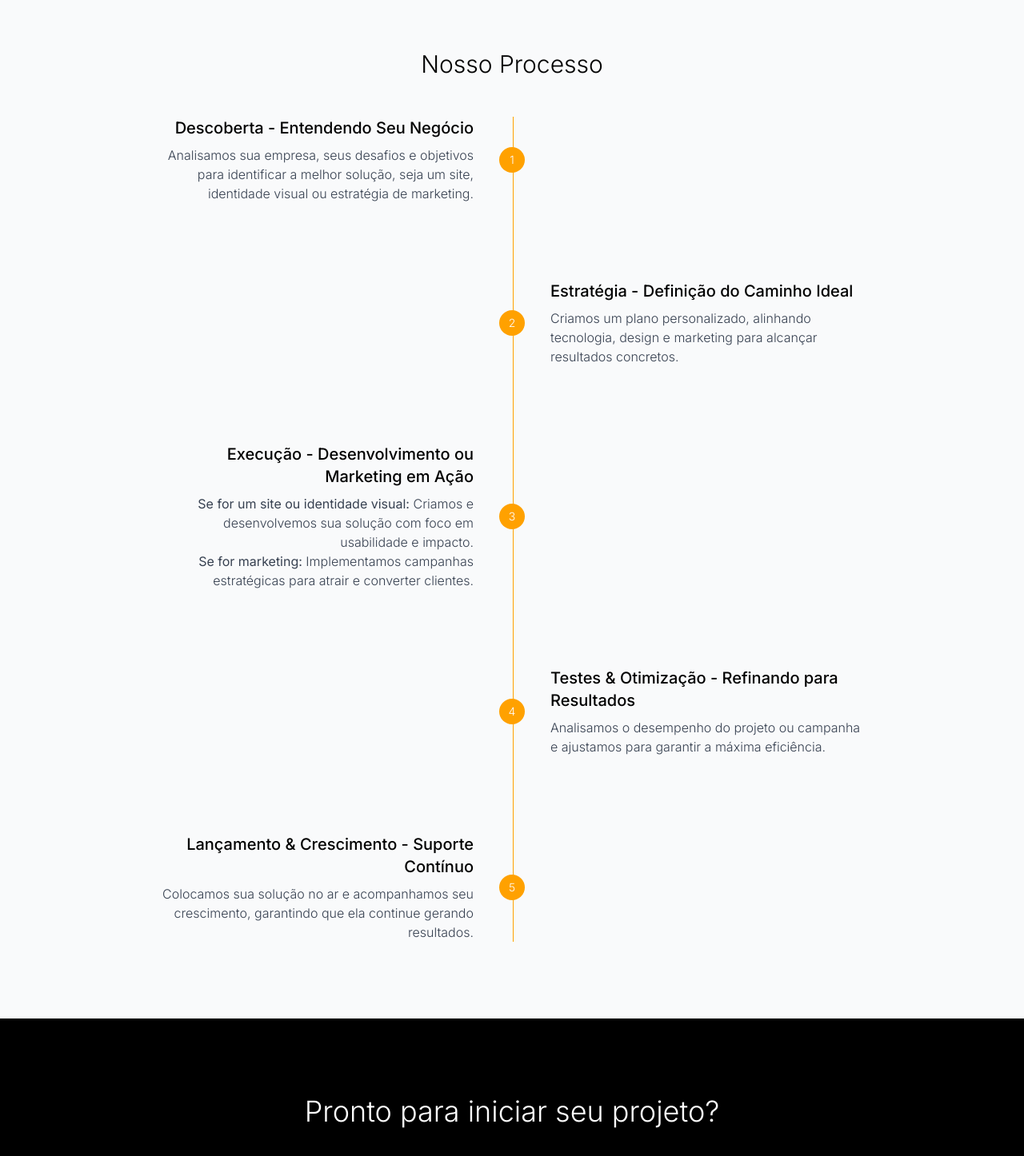
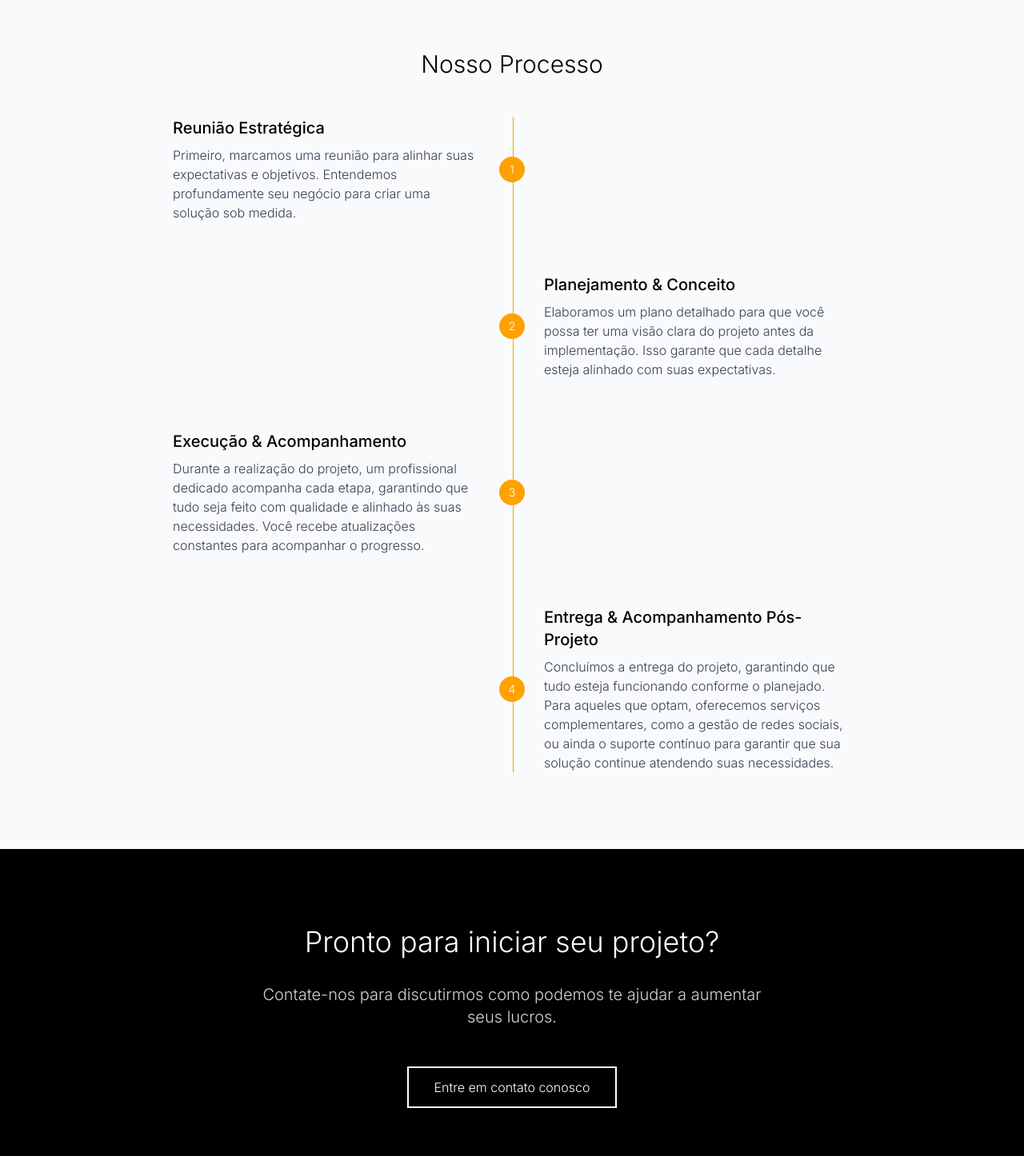
Before and after one commit to flaeronstartup/Flaeron, a React (Vite) app: page /services in a window 1280 px wide. Shown: the part 1330-2776 px from the top of the page at 80% size. Built offline with nearby package versions, Linux system fonts and the light colour scheme.

Commit message:
Add files via upload

```diff
--- a/src/components/HomePage.tsx
+++ b/src/components/HomePage.tsx
@@ -63,13 +63,13 @@ const HomePage = () => {
               ref={titleRef}
               className="text-5xl md:text-7xl font-light mb-8 opacity-0 transition-all duration-1000 translate-y-8 delay-300"
             >
-              Conectando inovação e dados para impulsionar seu negócio.
+              Transforme sua visão em resultados extraordinários
             </h1>
             <p
               ref={descriptionRef}
               className="text-xl md:text-2xl text-gray-700 mb-12 max-w-2xl opacity-0 transition-all duration-1000 translate-y-8 delay-500"
             >
-              Unimos análise de dados e criatividade para desenvolver soluções digitais que impulsionam o seu negócio.
+              Unimos análise de dados e criatividade para desenvolver soluções digitais que impulsionam seu negócio ao próximo nível. Aumente suas vendas, conquiste mais clientes e destaque-se da concorrência.
             </p>
             <div
               ref={ctaRef}
@@ -99,7 +99,7 @@ const HomePage = () => {
         </div>
         <div className="mb-6 md:mb-0">
           <h3 className="text-3xl font-bold opacity-0 translate-y-8 transition-all duration-1000 delay-500 animate__animated animate__fadeIn animate__delay-2s" style={{ color: "#ffa100" }}>
-            <span className="counter" data-target="50000">+50</span> Anos de Experiência
+            <span className="counter" data-target="50000">+5</span> Anos de Experiência
           </h3>
         </div>
       </div>
@@ -226,7 +226,7 @@ const HomePage = () => {
             to="/contact"
             className="inline-block px-8 py-3 border-2 border-white hover:bg-white hover:text-black transition-all duration-300"
           >
-            Falar com um especialista
+            Falar com um Especialista
           </Link>
         </div>
       </section>
--- a/src/components/ProjectsPage.tsx
+++ b/src/components/ProjectsPage.tsx
@@ -172,7 +172,7 @@ const ProjectsPage = () => {
         </div>
       </section>
 
-      {/* CTA */}
+      {/* CTA */}n
       <section className="py-24 bg-black text-white">
         <div className="container mx-auto px-6 text-center">
           <h2 className="text-4xl font-light mb-8">Deseja impulsionar sua marca ou negócio?</h2>
--- a/src/components/ServicesPage.tsx
+++ b/src/components/ServicesPage.tsx
@@ -40,8 +40,8 @@ const ServicesPage = () => {
             ref={headerRef}
             className="max-w-4xl mx-auto text-center opacity-0 transition-all duration-1000 translate-y-8"
           >
-            <h1 className="text-5xl font-light mb-6">Soluções tecnológicas feitas para crescer o seu negócio.</h1>
-            <p className="text-xl text-gray-700">Maximizamos o impacto de cada clique, garantindo que cada um traga valor, engajamento e crescimento para o seu negócio.
+            <h1 className="text-5xl font-light mb-6">Soluções completas para impulsionar seu negócio</h1>
+            <p className="text-xl text-gray-700">Oferecemos um conjunto abrangente de serviços digitais para transformar sua presença online e maximizar seus resultados.
             </p>
           </div>
         </div>
@@ -155,82 +155,31 @@ const ServicesPage = () => {
         <div className="absolute left-0 md:left-1/2 top-0 bottom-0 w-px bg-[#ffa100] transform md:translate-x-px hidden md:block"></div>
 
         {/* Timeline items */}
-        <div className="space-y-12 md:space-y-24">
-          {/* Item 1 */}
-          <div className="relative flex flex-col md:flex-row items-center">
-            <div className="flex-1 md:pr-8 md:text-right mb-4 md:mb-0">
-              <h3 className="text-xl font-medium mb-2">Descoberta - Entendendo Seu Negócio</h3>
-              <p className="text-gray-700">
-                Analisamos sua empresa, seus desafios e objetivos para identificar a melhor solução, seja um site, identidade visual ou estratégia de marketing.
-              </p>
+        <div className="space-y-8 md:space-y-16">
+          {[
+            { num: "1", title: "Reunião Estratégica", text: "Primeiro, marcamos uma reunião para alinhar suas expectativas e objetivos. Entendemos profundamente seu negócio para criar uma solução sob medida." },
+            { num: "2", title: "Planejamento & Conceito", text: "Elaboramos um plano detalhado para que você possa ter uma visão clara do projeto antes da implementação. Isso garante que cada detalhe esteja alinhado com suas expectativas." },
+            { num: "3", title: "Execução & Acompanhamento", text: "Durante a realização do projeto, um profissional dedicado acompanha cada etapa, garantindo que tudo seja feito com qualidade e alinhado às suas necessidades. Você recebe atualizações constantes para acompanhar o progresso." },
+            { num: "4", title: "Entrega & Acompanhamento Pós-Projeto", text: "Concluímos a entrega do projeto, garantindo que tudo esteja funcionando conforme o planejado. Para aqueles que optam, oferecemos serviços complementares, como a gestão de redes sociais, ou ainda o suporte contínuo para garantir que sua solução continue atendendo suas necessidades." },
+          ].map((step, index) => (
+            <div key={index} className={`relative flex flex-col md:flex-row items-center ${index % 2 === 0 ? '' : 'md:flex-row-reverse'}`}>
+              {/* Desktop: Alternância dos lados */}
+              <div className="flex-1 md:px-6 text-center md:text-left">
+                <h3 className="text-xl font-medium mb-2">{step.title}</h3>
+                <p className="text-gray-700">{step.text}</p>
+              </div>
+              <div className="w-8 h-8 bg-[#ffa100] rounded-full flex items-center justify-center">
+                <span className="text-white text-sm">{step.num}</span>
+              </div>
+              <div className="flex-1 md:px-6 text-center md:text-right"></div>
             </div>
-            <div className="w-8 h-8 bg-[#ffa100] rounded-full z-10 flex items-center justify-center">
-              <span className="text-white text-sm">1</span>
-            </div>
-            <div className="flex-1 md:pl-8 md:text-left"></div>
-          </div>
-
-          {/* Item 2 */}
-          <div className="relative flex flex-col md:flex-row items-center">
-            <div className="flex-1 md:pr-8 md:text-right order-1 md:order-1 mb-4 md:mb-0"></div>
-            <div className="w-8 h-8 bg-[#ffa100] rounded-full z-10 flex items-center justify-center order-2 md:order-2">
-              <span className="text-white text-sm">2</span>
-            </div>
-            <div className="flex-1 md:pl-8 md:text-left order-3 md:order-3">
-              <h3 className="text-xl font-medium mb-2">Estratégia - Definição do Caminho Ideal</h3>
-              <p className="text-gray-700">
-                Criamos um plano personalizado, alinhando tecnologia, design e marketing para alcançar resultados concretos.
-              </p>
-            </div>
-          </div>
-
-          {/* Item 3 */}
-          <div className="relative flex flex-col md:flex-row items-center">
-            <div className="flex-1 md:pr-8 md:text-right mb-4 md:mb-0">
-              <h3 className="text-xl font-medium mb-2">Execução - Desenvolvimento ou Marketing em Ação</h3>
-              <p className="text-gray-700">
-                <strong>Se for um site ou identidade visual:</strong> Criamos e desenvolvemos sua solução com foco em usabilidade e impacto.<br/>
-                <strong>Se for marketing:</strong> Implementamos campanhas estratégicas para atrair e converter clientes.
-              </p>
-            </div>
-            <div className="w-8 h-8 bg-[#ffa100] rounded-full z-10 flex items-center justify-center">
-              <span className="text-white text-sm">3</span>
-            </div>
-            <div className="flex-1 md:pl-8 md:text-left"></div>
-          </div>
-
-          {/* Item 4 */}
-          <div className="relative flex flex-col md:flex-row items-center">
-            <div className="flex-1 md:pr-8 md:text-right order-1 md:order-1 mb-4 md:mb-0"></div>
-            <div className="w-8 h-8 bg-[#ffa100] rounded-full z-10 flex items-center justify-center order-2 md:order-2">
-              <span className="text-white text-sm">4</span>
-            </div>
-            <div className="flex-1 md:pl-8 md:text-left order-3 md:order-3">
-              <h3 className="text-xl font-medium mb-2">Testes & Otimização - Refinando para Resultados</h3>
-              <p className="text-gray-700">
-                Analisamos o desempenho do projeto ou campanha e ajustamos para garantir a máxima eficiência.
-              </p>
-            </div>
-          </div>
-
-          {/* Item 5 */}
-          <div className="relative flex flex-col md:flex-row items-center">
-            <div className="flex-1 md:pr-8 md:text-right mb-4 md:mb-0">
-              <h3 className="text-xl font-medium mb-2">Lançamento & Crescimento - Suporte Contínuo</h3>
-              <p className="text-gray-700">
-                Colocamos sua solução no ar e acompanhamos seu crescimento, garantindo que ela continue gerando resultados.
-              </p>
-            </div>
-            <div className="w-8 h-8 bg-[#ffa100] rounded-full z-10 flex items-center justify-center">
-              <span className="text-white text-sm">5</span>
-            </div>
-            <div className="flex-1 md:pl-8 md:text-left"></div>
-          </div>
+          ))}
         </div>
       </div>
     </div>
   </div>
 </section>
+
 
 
 
```
Also changed, not shown: src/components/AboutPage.tsx (+27 -39 lines), src/assets/co.png (added), src/assets/cto.png (added).
